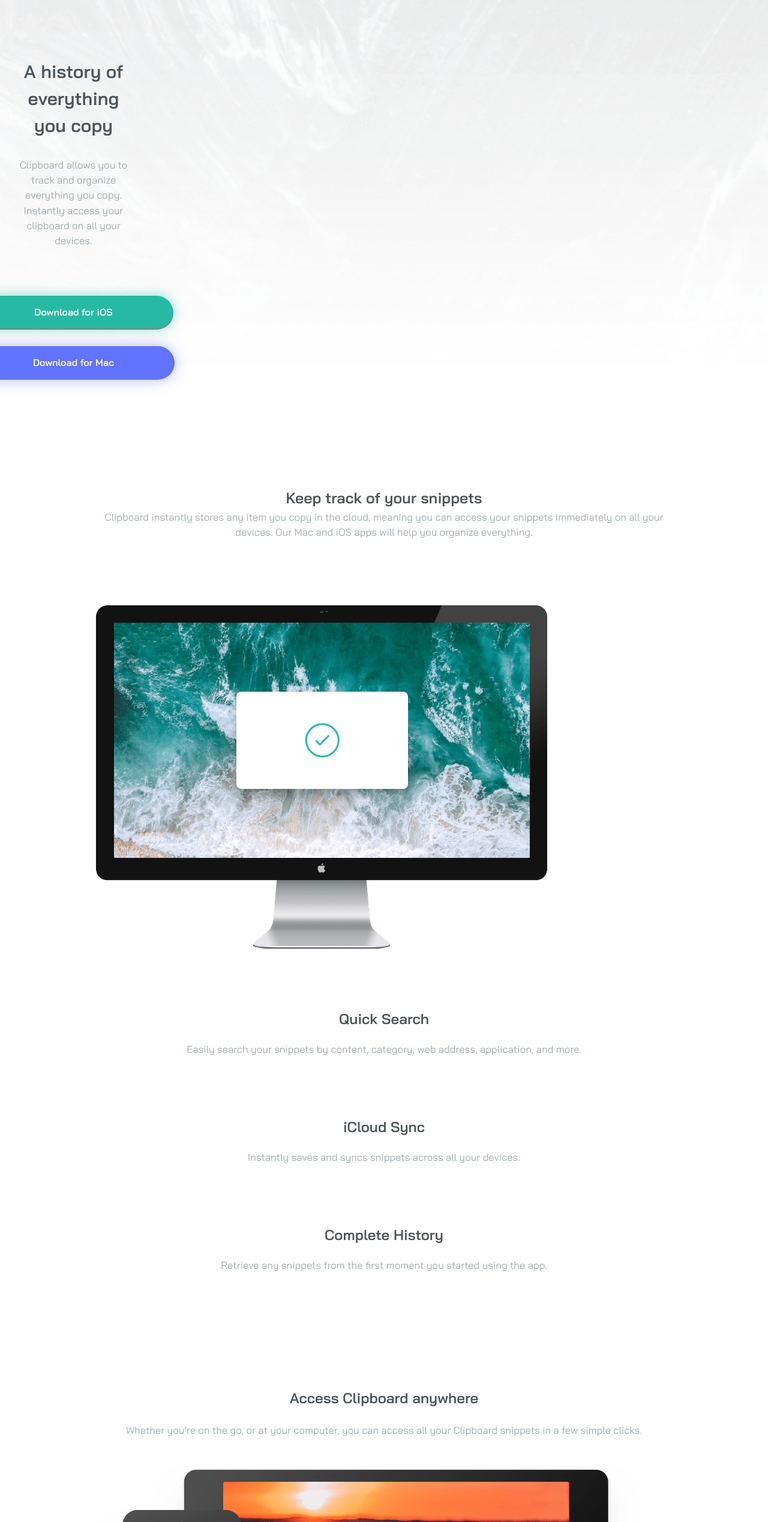
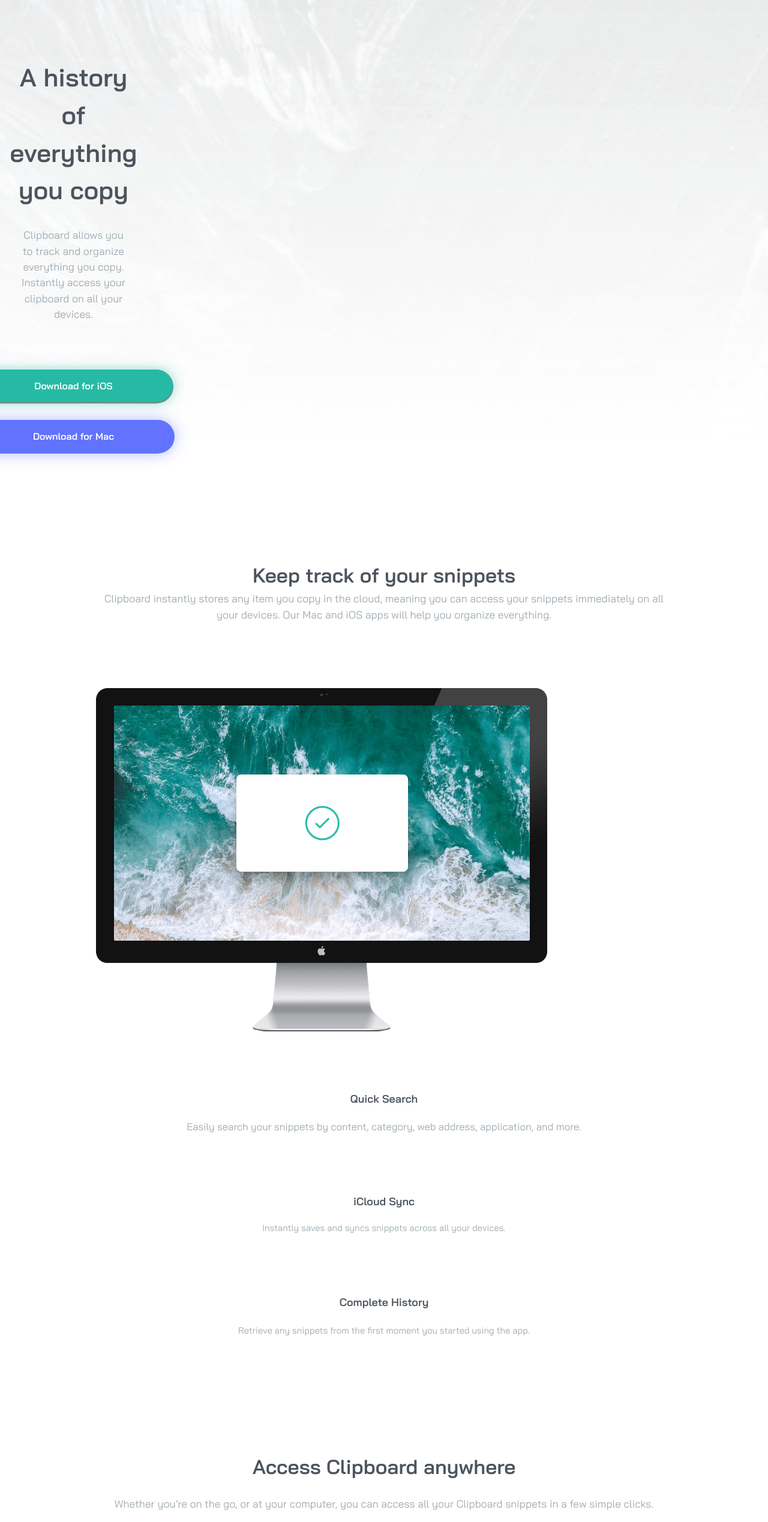
Before and after one commit to youssef741/Clipboard-landing-page, a website built with Vite: page index.html in a window 1280 px wide. Shown: the part 263-2800 px from the top of the page at 60% size. Built offline with nearby package versions, Linux system fonts and the light colour scheme.

Commit message:
new fontsize

```diff
--- a/src/style.css
+++ b/src/style.css
@@ -90,6 +90,7 @@ h6 {
   --space-gap: 20px;
   --col-count: 2;
   --grid-clo: 2/4;
+  --p-size: clamp(0.9375rem, 0.8715rem + 0.2817vw, 1.125rem);
   --margin-block: 9.375em;
   --margin-bottom: 4.375em;
 }
@@ -139,12 +140,12 @@ body {
   .Nav__title {
     text-align: center;
     grid-column: 2/4;
-    font-size: 1.875rem;
+    font-size: clamp(1.875rem, 1.5669rem + 1.3146vw, 2.75rem);
     color: var(--gray700);
     font-weight: 600;
   }
   .Nav_description {
-    font-size: 1.05rem;
+    font-size: var(--p-size);
     text-align: center;
     grid-column: var(--grid-clo);
     color: var(--gray500);
@@ -193,7 +194,7 @@ body {
     padding: 0.625em;
     grid-column: var(--grid-clo);
     .content_title {
-      font-size: 1.5625rem;
+      font-size: clamp(1.5625rem, 1.3424rem + 0.939vw, 2.1875rem);
       text-wrap: wrap;
       font-weight: 600;
       text-align: center;
@@ -201,7 +202,7 @@ body {
     }
     .content_description {
       text-align: center;
-      font-size: 1.05rem;
+      font-size: var(--p-size);
       font-weight: 400;
       color: var(--gray500);
     }
@@ -218,7 +219,7 @@ body {
     margin-bottom: var(--margin-bottom);
 
     .search_title {
-      font-size: 1.5rem;
+      font-size: 1.125rem;
       font-weight: 600;
       text-align: center;
       color: var(--gray700);
@@ -236,29 +237,29 @@ body {
     margin-bottom: var(--margin-bottom);
 
     .icloud_title {
-      font-size: 1.5rem;
+      font-size: 1.125rem;
       font-weight: 600;
       text-align: center;
       color: var(--gray700);
     }
     .icloud_description {
-      font-size: 1.05rem;
+      font-size: 0.9375rem;
       text-align: center;
       color: var(--gray500);
     }
   }
   .hero_history {
     display: grid;
-    gap: 20px;
+    gap: 1.25em;
     grid-column: var(--grid-clo);
     .history_title {
-      font-size: 1.5rem;
+      font-size: 1.125rem;
       font-weight: 600;
       text-align: center;
       color: var(--gray700);
     }
     .history_description {
-      font-size: 1.05rem;
+      font-size: 0.9375rem;
       text-align: center;
       color: var(--gray500);
     }
@@ -274,13 +275,13 @@ body {
     grid-column: var(--grid-clo);
     .testimonials_title {
       text-wrap: wrap;
-      font-size: 1.5rem;
+      font-size: clamp(1.5625rem, 1.3424rem + 0.939vw, 2.1875rem);
       font-weight: 600;
       text-align: center;
       color: var(--gray700);
     }
     .testimonials_description {
-      font-size: 1.05rem;
+      font-size: var(--p-size);
       text-align: center;
       color: var(--gray500);
     }
@@ -300,14 +301,14 @@ body {
     grid-column: var(--grid-clo);
     .content_title {
       text-wrap: wrap;
-      font-size: 1.5rem;
+      font-size: clamp(1.5625rem, 1.3644rem + 0.8451vw, 2.125rem);
       font-weight: 600;
       text-align: center;
       color: var(--gray700);
     }
 
     .content_description {
-      font-size: 1.05rem;
+      font-size: clamp(0.9375rem, 0.8715rem + 0.2817vw, 1.125rem);
       text-align: center;
       color: var(--gray500);
     }
@@ -327,13 +328,13 @@ body {
       width: var(--icon-size);
     }
     .blacklist_title {
-      font-size: 1.5rem;
+      font-size: 1.5625rem;
       font-weight: 600;
       text-align: center;
       color: var(--gray700);
     }
     .blacklist_description {
-      font-size: 1.05rem;
+      font-size: 1.125rem;
       text-align: center;
       color: var(--gray500);
     }
@@ -349,13 +350,13 @@ body {
       width: var(--icon-size);
     }
     .plain_title {
-      font-size: 1.5rem;
+      font-size: 1.5625rem;
       font-weight: 600;
       text-align: center;
       color: var(--gray700);
     }
     .plain_description {
-      font-size: 1.05rem;
+      font-size: 1.125rem;
       text-align: center;
       color: var(--gray500);
     }
@@ -370,13 +371,13 @@ body {
       width: var(--icon-size);
     }
     .preview_title {
-      font-size: 1.5rem;
+      font-size: 1.5625rem;
       font-weight: 600;
       text-align: center;
       color: var(--gray700);
     }
     .preview_description {
-      font-size: 1.05rem;
+      font-size: 1.125rem;
       text-align: center;
       color: var(--gray500);
     }
```
